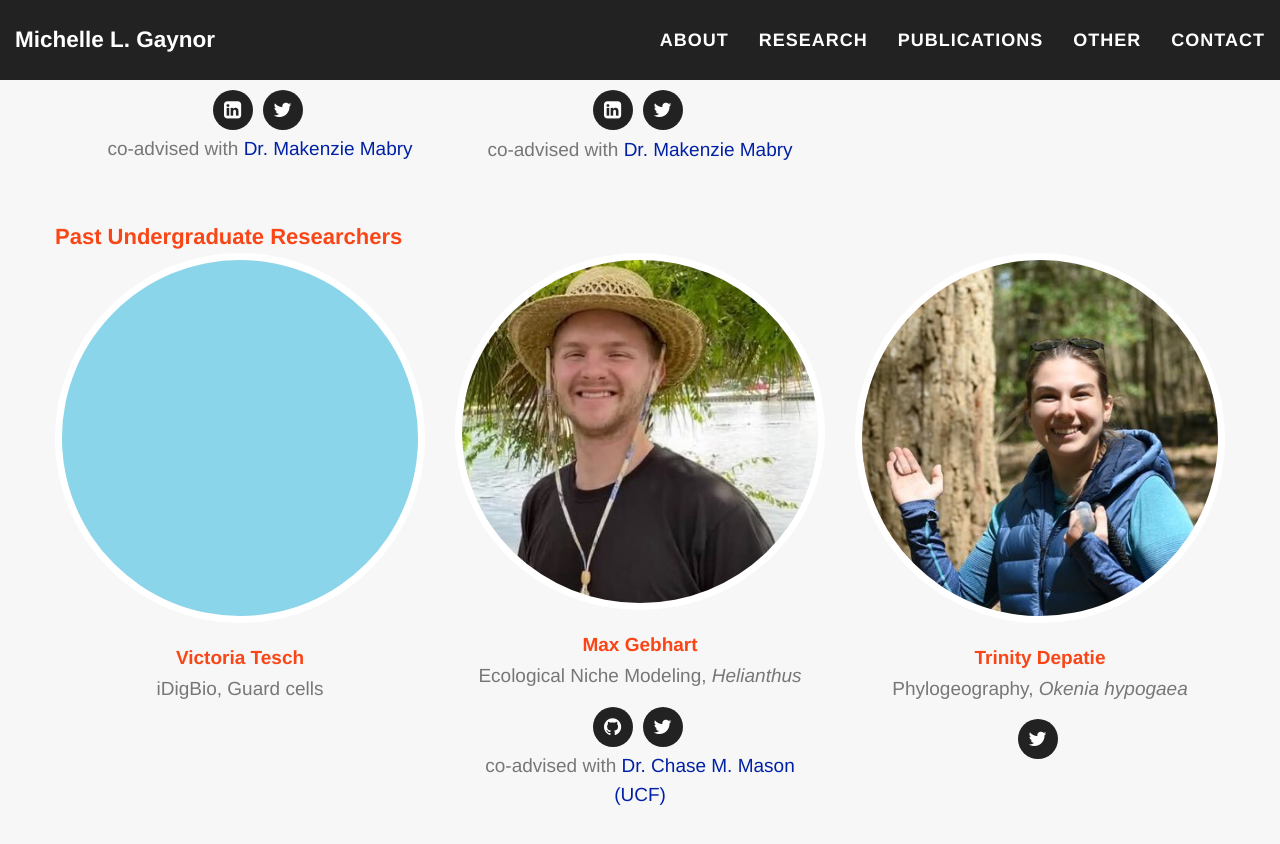
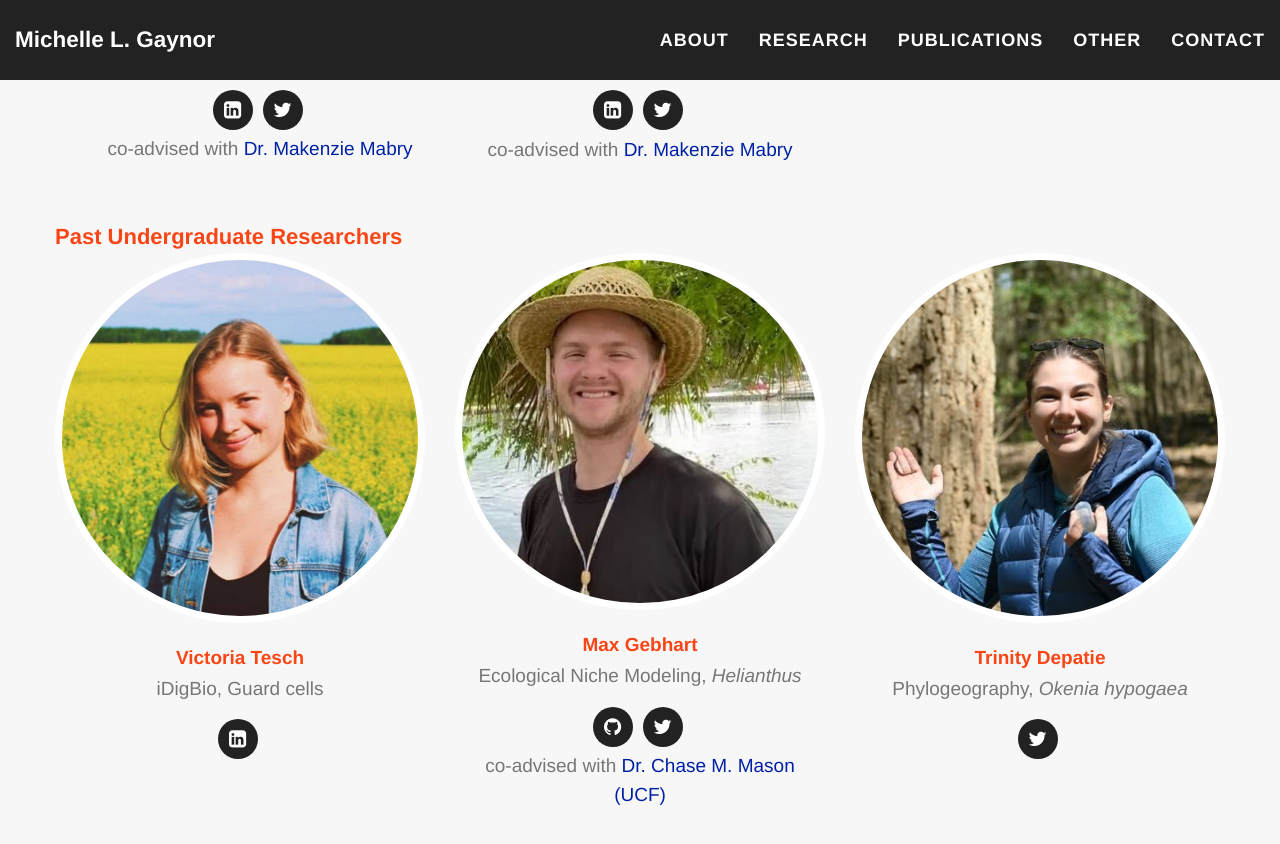
Before and after one commit to mgaynor1/mgaynor1.github.io, a Jekyll site: the page built from other.html, in a window 1280 px wide and 900 px high, scrolled down 1835 px. Shown: the top 844 px of the window. Built offline with Jekyll 4.4.1, drawn with Linux system fonts in a browser that asks for light colours; nearby versions of some CDN libraries.

Commit message:
added photo

```diff
--- a/other.html
+++ b/other.html
@@ -91,9 +91,12 @@
     <div class="row">
 <div class="col-sm-4">
         <div class="team-member">
-            <img src="img/mentees/blue.jpg" class="img-responsive img-circle" alt="">
+            <img src="img/mentees/Victoria_Tesch.jpg" class="img-responsive img-circle" alt="">
             <h4>Victoria Tesch </h4>
             <p class="text-muted">iDigBio, Guard cells</p>
+            <ul class="list-inline social-buttons">
+             	</li><li><a href="https://www.linkedin.com/in/victoria-tesch-1a1397238/" target="_blank"> <i class="fa fa-linkedin"></i></a>
+ 				</ul>
 
     </div>
 </div>
```
Also changed, not shown: img/mentees/Victoria_Tesch.jpg (added), img/mentees/blue.jpg.
